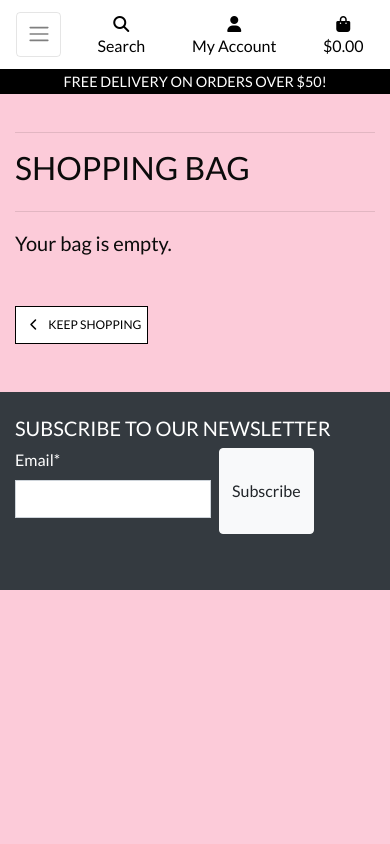
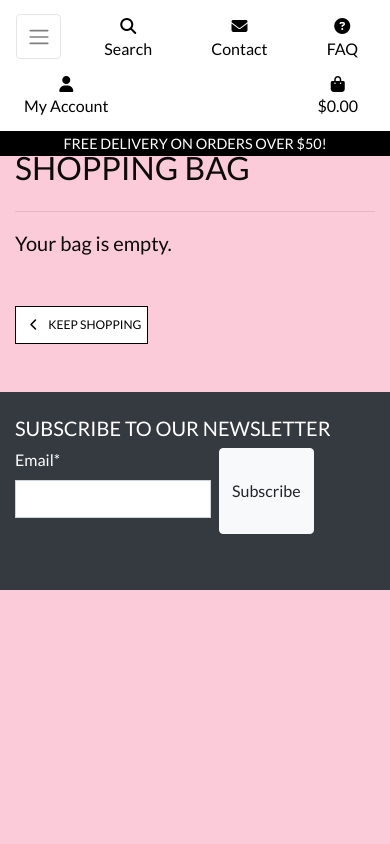
Before and after one commit to MiaTothova/PP5, a Django app: page /bag/ in a window 390 px wide. Run offline with Django 3.2, Linux system fonts and the light colour scheme; some libraries are stand-ins or nearby versions.

Commit message:
Fix - icon alignment in navigation bar for big and small screens.

```diff
--- a/static/css/base.css
+++ b/static/css/base.css
@@ -267,7 +267,24 @@ input[name='q']::placeholder {
 }
 
 
+/* Header icon */
+.list-inline-item .nav-link {
+  display: flex;
+  flex-direction: column;
+  align-items: center;
+  padding: 0.3rem 0.5rem;
+  text-align: center;
+}
 
+.list-inline-item .nav-link i {
+  font-size: 1.2rem;
+}
+
+.list-inline-item .nav-link small {
+  font-size: 0.75rem;
+  margin-top: 0.2rem;
+  display: block;
+}
 
 /* FOOTER */
 
@@ -278,9 +295,6 @@ footer input[type="email"] {
     padding: 0.5rem;
 }
 
-/* footer button {
-    border-radius: 0;
-} */
 
 
 
--- a/templates/base.html
+++ b/templates/base.html
@@ -72,8 +72,8 @@
       </div>
       <div class="col-12 col-lg-4 my-auto py-1 py-lg-0">
         <ul class="list-inline list-unstyled text-center text-lg-right my-0">
-          <li class="list-inline-item dropdown">
 
+                  <!-- Contact -->
           <li class="list-inline-item">
             <a class="text-black nav-link" href="{% url 'contact' %}" data-toggle="tooltip" title="Contact Us">
               <div class="text-center">
@@ -83,6 +83,7 @@
             </a>
           </li>
 
+          <!-- FAQ -->
           <li class="list-inline-item">
             <a class="text-black nav-link" href="{% url 'faq' %}" data-toggle="tooltip" title="Frequently Asked Questions">
               <div class="text-center">
@@ -92,8 +93,9 @@
             </a>
           </li>
 
-
-            <a class="text-black nav-link" href="#" id="user-options" data-toggle="dropdown" aria-haspopup="true"
+   <!-- Account Dropdown -->
+          <li class="list-inline-item dropdown">
+            <a class="text-black nav-link dropdown-toggle" href="#" id="user-options" data-toggle="dropdown" aria-haspopup="true"
               aria-expanded="false">
               <div class="text-center">
                 <div><i class="fas fa-user fa-lg"></i></div>
@@ -113,6 +115,8 @@
               {% endif %}
             </div>
           </li>
+
+          <!-- Shopping Bag -->
           <li class="list-inline-item">
             <a class="{% if grand_total %}text-info font-weight-bold{% else %}text-black{% endif %} nav-link" href="{% url 'view_bag' %}">
               <div class="text-center">
@@ -127,6 +131,7 @@
               </div>
             </a>
           </li>
+
         </ul>
       </div>
     </div>
--- a/templates/includes/mobile-top-header.html
+++ b/templates/includes/mobile-top-header.html
@@ -20,6 +20,27 @@
         </form>
     </div>
 </li>
+
+<!-- Contact -->
+<li class="list-inline-item">
+    <a class="text-black nav-link d-block d-lg-none" href="{% url 'contact' %}">
+        <div class="text-center">
+            <div><i class="fas fa-envelope fa-lg"></i></div>
+            <p class="my-0">Contact</p>
+        </div>
+    </a>
+</li>
+
+<!-- FAQ -->
+<li class="list-inline-item">
+    <a class="text-black nav-link d-block d-lg-none" href="{% url 'faq' %}">
+        <div class="text-center">
+            <div><i class="fas fa-question-circle fa-lg"></i></div>
+            <p class="my-0">FAQ</p>
+        </div>
+    </a>
+</li>
+
 <li class="list-inline-item dropdown">
     <a class="text-black nav-link d-block d-lg-none" href="#" id="user-options" data-toggle="dropdown" aria-haspopup="true" aria-expanded="false">
         <div class="text-center">
```
Lines whose indentation alone changed are shown as unchanged.
